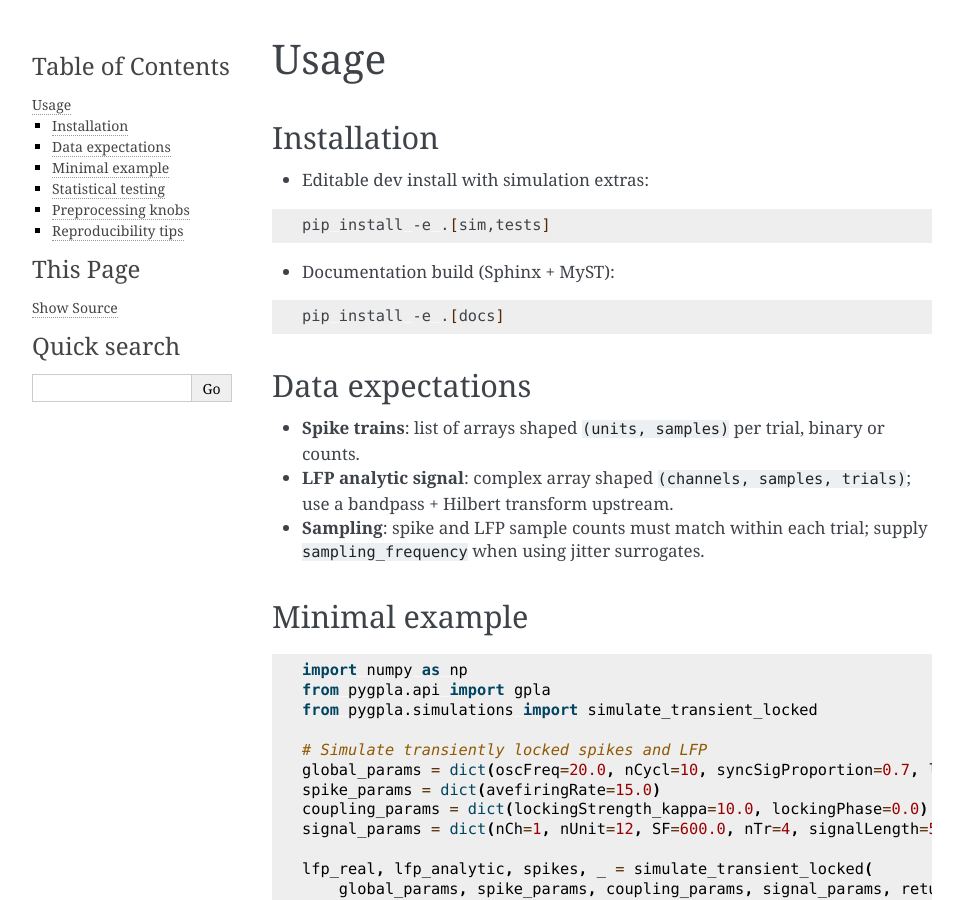
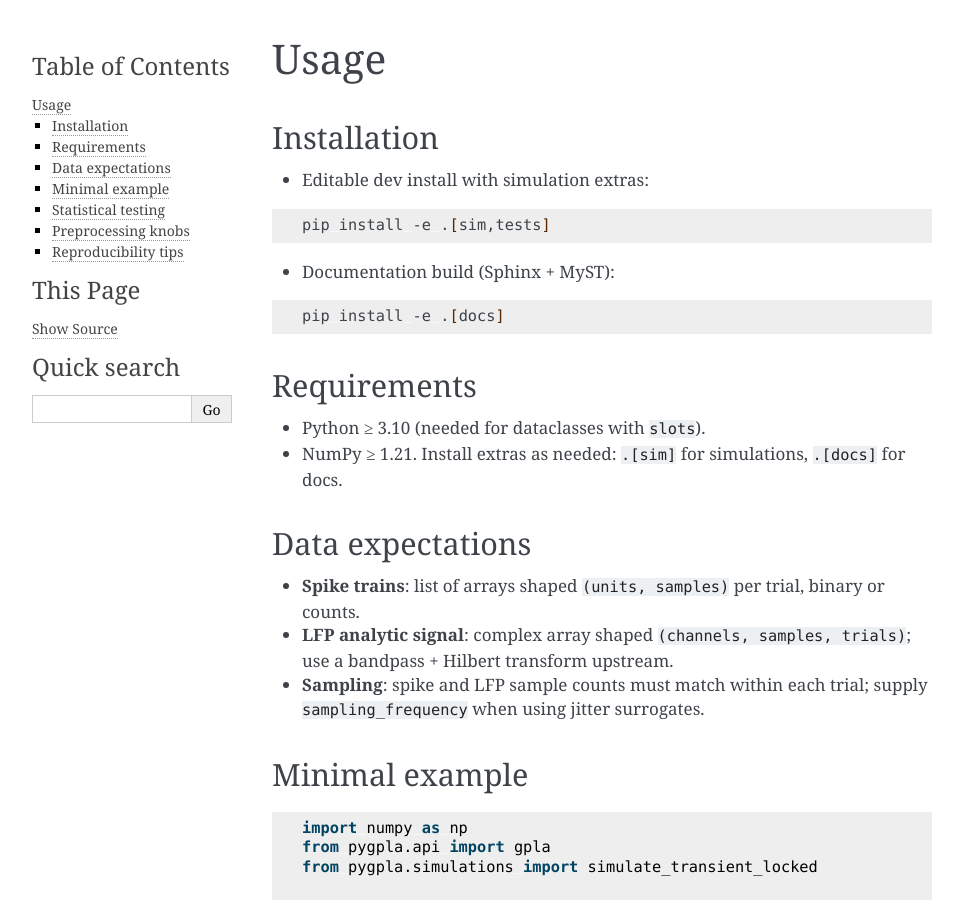
Before and after one commit to CMC-unit/PyGPLA, a Sphinx documentation site: the page built from docs/usage.md, in a window 1280 px wide and 900 px high. Shown: the whole window, without its empty margins (148-1111 px from the left). Built offline with Sphinx 7.4.7, drawn with Linux system fonts in a browser that asks for light colours.

Commit message:
document Python 3.10+ requirement in overview and usage

````diff
--- a/docs/usage.md
+++ b/docs/usage.md
@@ -13,6 +13,11 @@ pip install -e .[sim,tests]
 ```bash
 pip install -e .[docs]
 ```
+
+## Requirements
+
+- Python ≥ 3.10 (needed for dataclasses with `slots`).
+- NumPy ≥ 1.21. Install extras as needed: `.[sim]` for simulations, `.[docs]` for docs.
 
 ## Data expectations
 
````
Also changed, not shown: docs/overview.md (+5 -0 lines).
